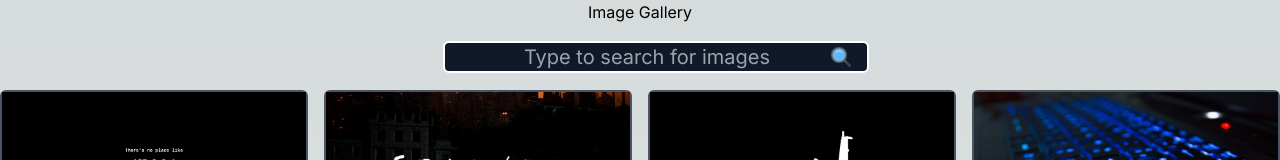
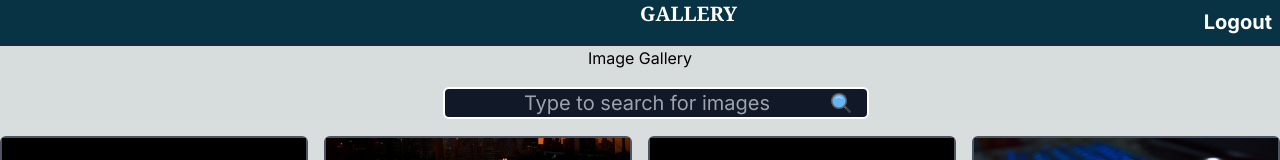
Before and after one commit to Koomefranklin/image-gallery, a Next.js app: page / in a window 1280 px wide. Shown: the top 160 px of the page. Built offline with nearby package versions, Linux system fonts and the light colour scheme.

Commit message:
added signout button

```diff
--- a/src/app/layout.js
+++ b/src/app/layout.js
@@ -1,20 +1,22 @@
+'use client'
+import Link from 'next/link'
 import './globals.css'
 import { Inter } from 'next/font/google'
-// import { NextAuthHandler } from 'next-auth/react'
+import { signOut } from 'next-auth/react'
 
 const inter = Inter({ subsets: ['latin'] })
 
-export const metadata = {
-  title: 'Image Gallery',
-  description: 'Generated by create next app',
-}
 function RootLayout({ children }) {
   return (
-    // <NextAuthHandler>
     <html lang="en">
-      <body className={inter.className}>{children}</body>
+      <body className={inter.className}>
+        <div className="sticky top-0 right-0 grid grid-flow-col font-bold text-xl p-2 text-white min-h-fit h-10 bg-cyan-950 border-b-2 border-b-gray-800">
+          <Link href="/" className='grid grid-flow-col text-l absolute inset-x-1/2 uppercase font-serif '>Gallery</Link>
+          <button className='place-self-end m-x-4'onClick={() => signOut()}>Logout</button>
+        </div>
+        <div>{children}</div>
+        </body>
     </html>
-    // </NextAuthHandler>
   )
 }
 export default RootLayout;
```
